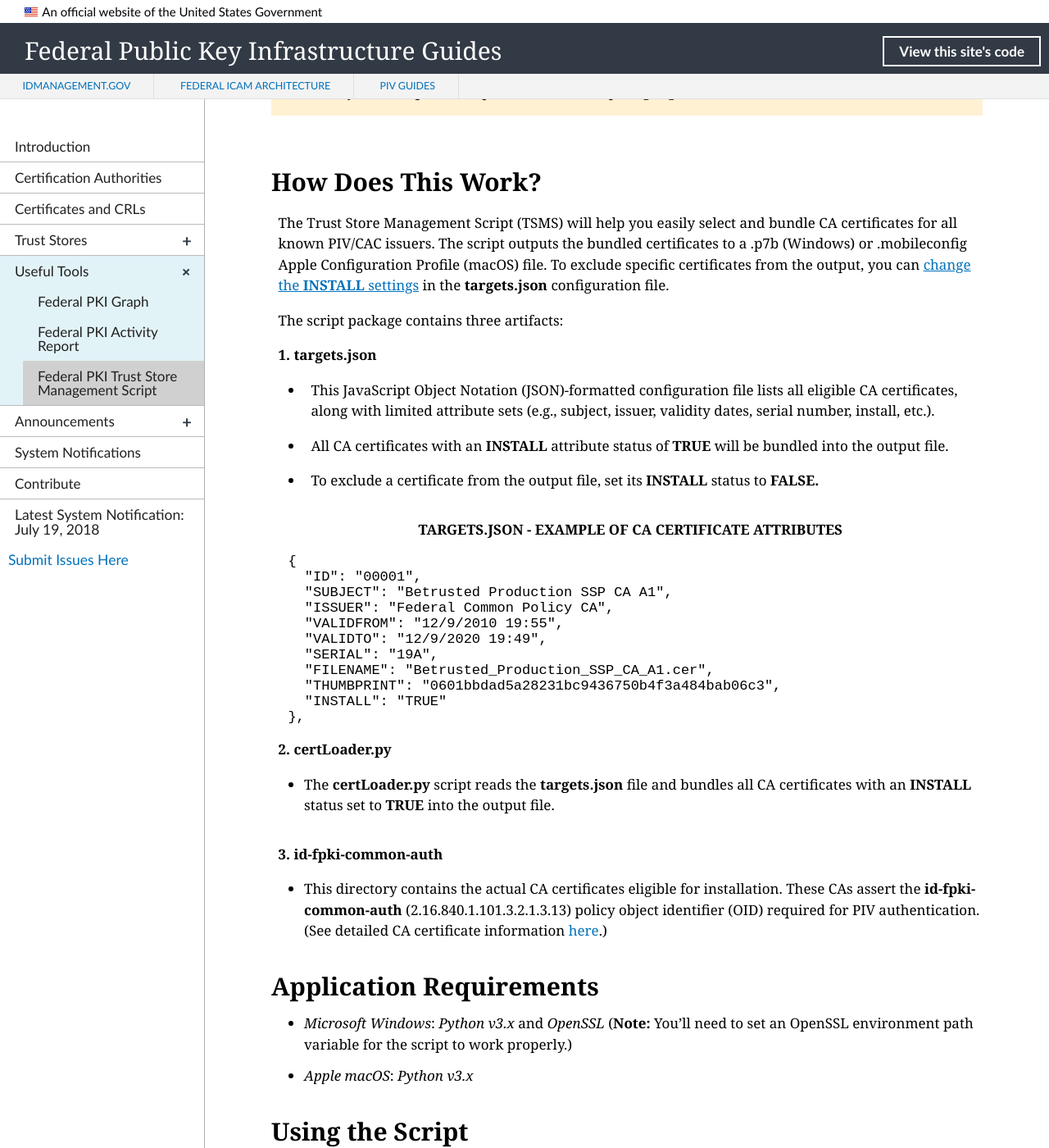
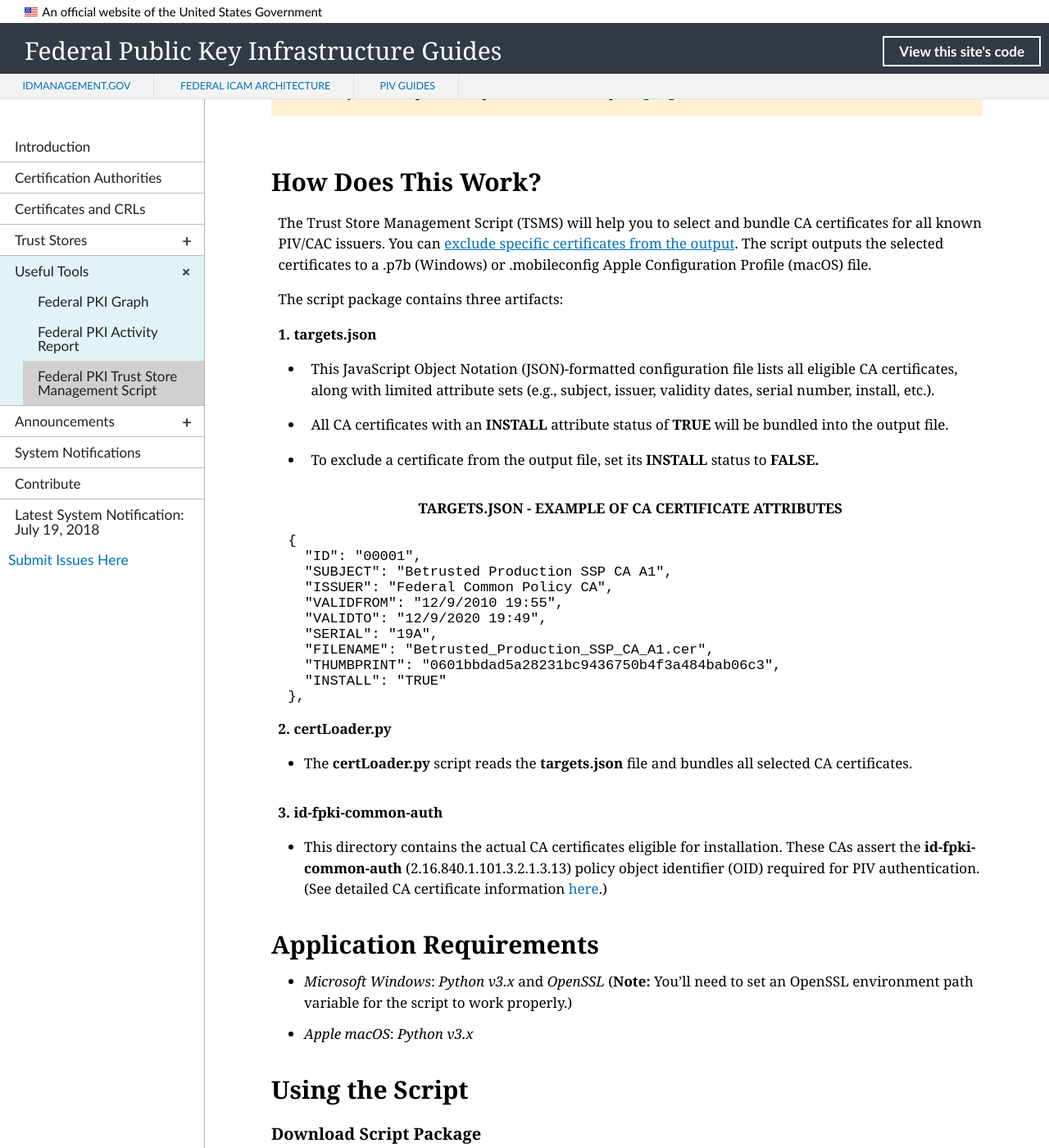
Before and after one commit to GSA/fpki-guides, a Jekyll site: the page built from _tools/04_fpki_trust_store_management.md, in a window 1280 px wide and 1400 px high, scrolled down 1015 px. Shown: the whole window at 82% size. Built offline with Jekyll 4.4.1, drawn with Linux system fonts in a browser that asks for light colours; nearby versions of some CDN libraries; library files that are not in the unit come from our copies; some of the changed text lies outside the part shown.

Commit message:
Update 04_fpki_trust_store_management.md
Edits and comments

````diff
--- a/_tools/04_fpki_trust_store_management.md
+++ b/_tools/04_fpki_trust_store_management.md
@@ -26,7 +26,7 @@
 <br>
 
 ## How Does This Work?
-The Trust Store Management Script (TSMS) will help you easily select and bundle CA certificates for all known PIV/CAC issuers. The script outputs the bundled certificates to a .p7b (Windows) or .mobileconfig Apple Configuration Profile (macOS) file. To exclude specific certificates from the output, you can [change the **INSTALL** settings](#run-the-script) in the **targets.json** configuration file.
+The Trust Store Management Script (TSMS) will help you to select and bundle CA certificates for all known PIV/CAC issuers. You can [exclude specific certificates from the output](#run-the-script). The script outputs the selected certificates to a .p7b (Windows) or .mobileconfig Apple Configuration Profile (macOS) file.
 
 The script package contains three artifacts:
 
@@ -58,8 +58,7 @@
 ```
 
 **2. certLoader.py**
-* The **certLoader.py** script reads the **targets.json** file and bundles all CA certificates with an **INSTALL** status set to **TRUE** into the output file.
-
+* The **certLoader.py** script reads the **targets.json** file and bundles all selected CA certificates.<!--We're explaining the FALSE/TRUE issue too many times. Described already twice above. Deleted those details for this paragraph. We explain again below at "Run the Script." Trying to cut down on the real estate for the same info.-->
 
 **3. id-fpki-common-auth**
 * This directory contains the actual CA certificates eligible for installation. These CAs assert the **id-fpki-common-auth** (2.16.840.1.101.3.2.1.3.13) policy object identifier (OID) required for PIV authentication. (See detailed CA certificate information [here]({{ site.baseurl }}/tsmseligiblecacerts/){:target="_blank"}.)
````
Also changed, not shown: other parts of _tools/04_fpki_trust_store_management.md (+1 -1 lines).
